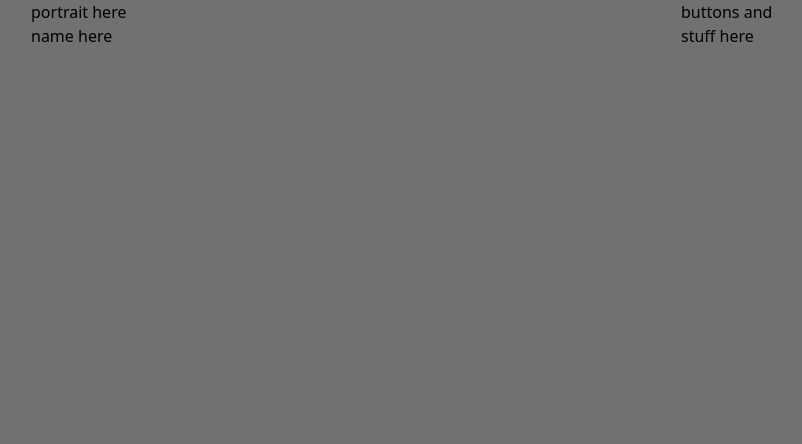
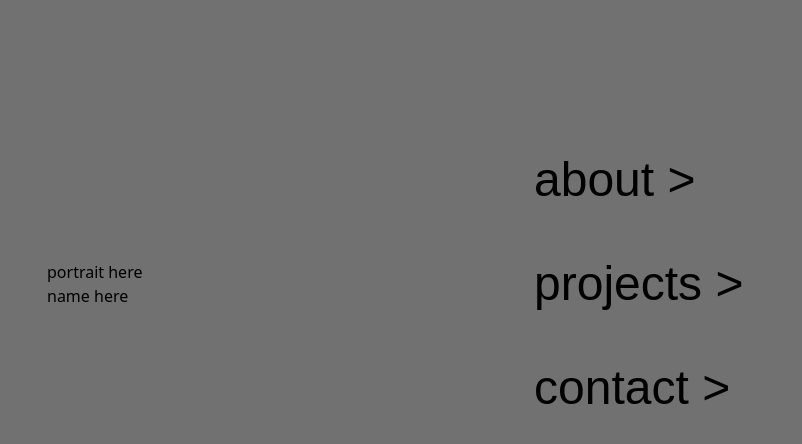
Before and after one commit to c-sinensis/site, a plain HTML site: page index.html in a window 1280 px wide. Shown: the whole page, without its empty margins (225-1027 px from the left). Drawn offline with Linux system fonts and the light colour scheme.

Commit message:
staging some items

```diff
--- a/index.html
+++ b/index.html
@@ -6,17 +6,20 @@
         <title>Zachary M Saar</title>
         <link rel="stylesheet" href="style.css">
     </head>
+
     <body>
         <main>
 
-            <section id="portrait">
-                <div style="width: 100%; overflow: hidden;">
-                    <div class="portrait" style="width: 600px; float: left;">
+            <section id="content">
+                <div class = "content">
+                    <div class="portrait">
                         portrait here <br>
                         name here
                     </div>
-                    <div class="homebuttons" style="margin-left:650px;">
-                        buttons and stuff here
+                    <div class="homebuttons">
+                        <div class="homelink" href="about/about.html">about ></div>
+                        <div class="homelink" href="">projects ></div>
+                        <div class="homelink" href="">contact ></div>
                     </div>
                 </div>
             </section>
--- a/style.css
+++ b/style.css
@@ -3,6 +3,16 @@
     --nudge: 0.50;
 }
 *{ box-sizing: border-box; }
+
+header {
+    margin:0;
+    font-family: system-ui, sans-serif;
+    line-height: 1.5;
+    margin-left: auto;
+    margin-right: auto;
+    width: 60%;
+    padding: 1rem;
+}
 
 body {
     margin: 0;
@@ -12,9 +22,52 @@ body {
 }
 
 main {
-    max-width: 800px;
-    width: min(100%, 800px);
+    width: 60%;
     margin-left: auto;
     margin-right: auto;
     padding: 0 1rem;
 }
+
+.headerbox {
+    display: flex;
+    align-items: center;
+    width: 100%;
+    overflow: hidden;
+}
+
+.headertitle {
+    width: 25%;
+    float: left;
+}
+
+.headerlinks {
+    margin-left: 25%;
+}
+
+.content {
+    display: flex;
+    align-items: center;
+    width: 100%;
+    overflow: hidden;
+    padding-top: 8rem;
+    padding-bottom: 8rem;
+}
+
+.portrait {
+    width: 40%;
+    float: left;
+}
+
+.homebuttons {
+    margin-left: 40%;
+    width: 60%;
+}
+
+.homelink {
+    display: inline-flex;
+    align-items: center;
+    font-family: sans-serif;
+    font-size: 3rem;
+    padding: 1rem;
+    cursor: pointer;
+}
```
Also changed, not shown: about/about.html (added, +22 -0 lines).
